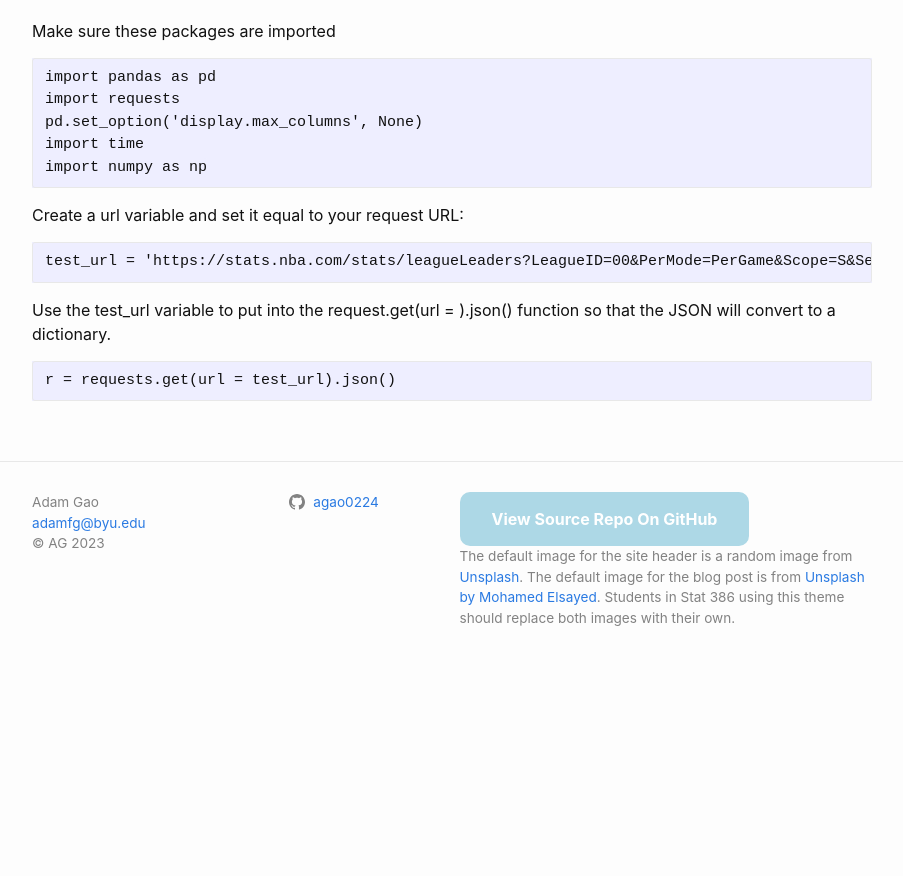
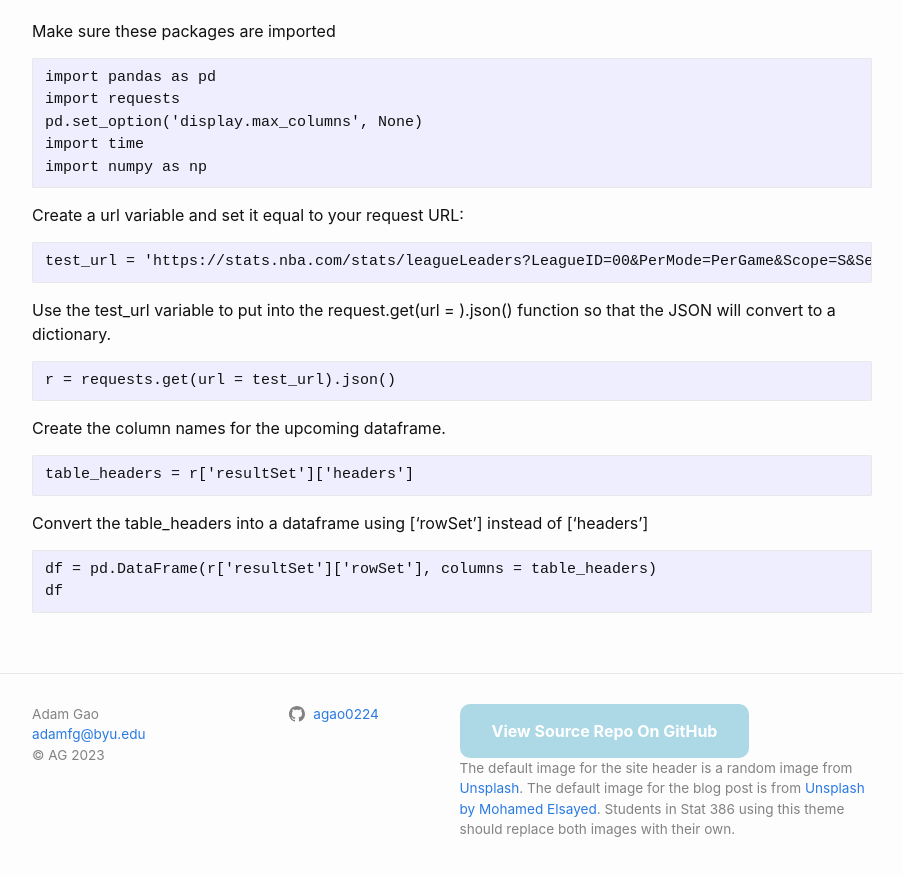
Before and after one commit to agao0224/agao0224.github.io, a Jekyll site: the page built from _posts/2023-12-10-datacollectionprocess.md, in a window 1280 px wide and 900 px high, scrolled down 866 px. Shown: the top 876 px of the window, without its empty margins (188-1091 px from the left). Built offline with Jekyll 4.4.1, drawn with Linux system fonts in a browser that asks for light colours; comment, search, counter and statistics services are not loaded; before the commit the page ends 1554 px from its top, so only the background shows below that.

Commit message:
Update 2023-12-10-datacollectionprocess.md
asdf

````diff
--- a/_posts/2023-12-10-datacollectionprocess.md
+++ b/_posts/2023-12-10-datacollectionprocess.md
@@ -42,3 +42,12 @@ Use the test_url variable to put into the request.get(url = ).json() function so
 ```
 r = requests.get(url = test_url).json()
 ```
+Create the column names for the upcoming dataframe.
+```
+table_headers = r['resultSet']['headers']
+```
+Convert the table_headers into a dataframe using ['rowSet'] instead of ['headers']
+```
+df = pd.DataFrame(r['resultSet']['rowSet'], columns = table_headers)
+df
+```
````
